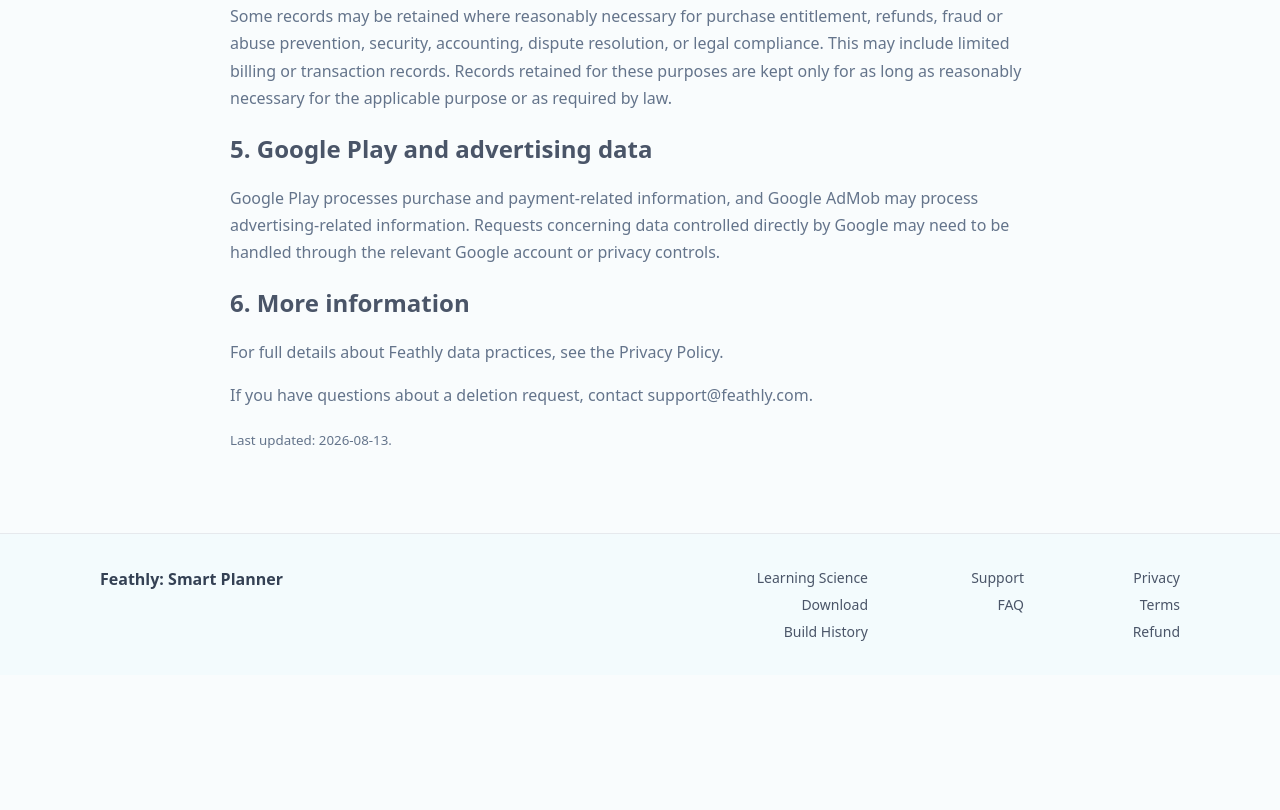
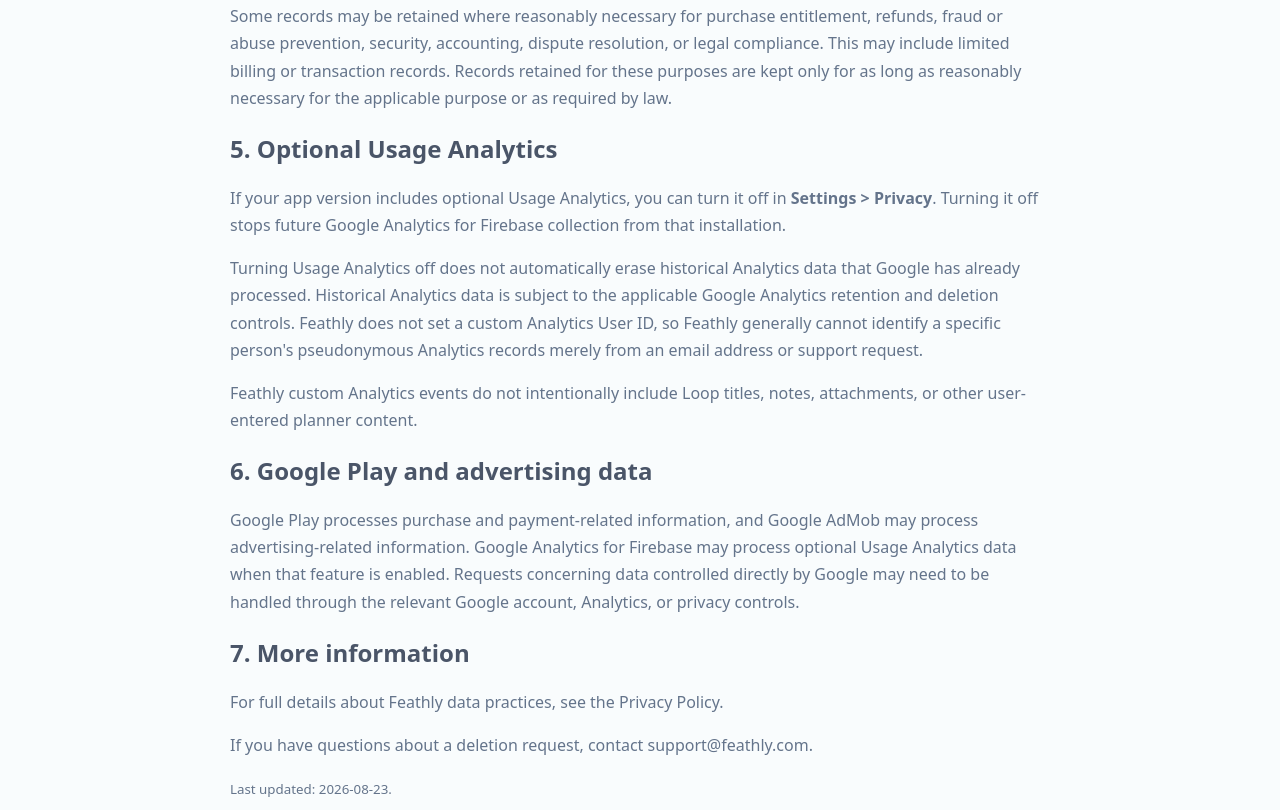
Before and after one commit to yoonng/smart-planner-site, a plain HTML site: page smart-planner/data-deletion.html in a window 1280 px wide. Shown: the part 1350-2160 px from the top of the page. Before the commit the page ends 2025 px from the top, so only its background shows below. Drawn offline with Linux system fonts and the light colour scheme.

Commit message:
privacy: explain usage analytics deletion controls

```diff
--- a/smart-planner/data-deletion.html
+++ b/smart-planner/data-deletion.html
@@ -38,14 +38,19 @@
 <h2>4. Information that may be retained</h2>
 <p>Some records may be retained where reasonably necessary for purchase entitlement, refunds, fraud or abuse prevention, security, accounting, dispute resolution, or legal compliance. This may include limited billing or transaction records. Records retained for these purposes are kept only for as long as reasonably necessary for the applicable purpose or as required by law.</p>
 
-<h2>5. Google Play and advertising data</h2>
-<p>Google Play processes purchase and payment-related information, and Google AdMob may process advertising-related information. Requests concerning data controlled directly by Google may need to be handled through the relevant Google account or privacy controls.</p>
+<h2>5. Optional Usage Analytics</h2>
+<p>If your app version includes optional Usage Analytics, you can turn it off in <strong>Settings &gt; Privacy</strong>. Turning it off stops future Google Analytics for Firebase collection from that installation.</p>
+<p>Turning Usage Analytics off does not automatically erase historical Analytics data that Google has already processed. Historical Analytics data is subject to the applicable Google Analytics retention and deletion controls. Feathly does not set a custom Analytics User ID, so Feathly generally cannot identify a specific person&apos;s pseudonymous Analytics records merely from an email address or support request.</p>
+<p>Feathly custom Analytics events do not intentionally include Loop titles, notes, attachments, or other user-entered planner content.</p>
 
-<h2>6. More information</h2>
+<h2>6. Google Play and advertising data</h2>
+<p>Google Play processes purchase and payment-related information, and Google AdMob may process advertising-related information. Google Analytics for Firebase may process optional Usage Analytics data when that feature is enabled. Requests concerning data controlled directly by Google may need to be handled through the relevant Google account, Analytics, or privacy controls.</p>
+
+<h2>7. More information</h2>
 <p>For full details about Feathly data practices, see the <a href="privacy.html">Privacy Policy</a>.</p>
 <p>If you have questions about a deletion request, contact <a href="mailto:support@feathly.com">support@feathly.com</a>.</p>
 
-<p><small>Last updated: 2026-08-13.</small></p>
+<p><small>Last updated: 2026-08-23.</small></p>
 </div></section>
 <footer><div class="wrap foot"><div>Feathly: Smart Planner</div><div></div></div></footer>
 </body></html>
```
